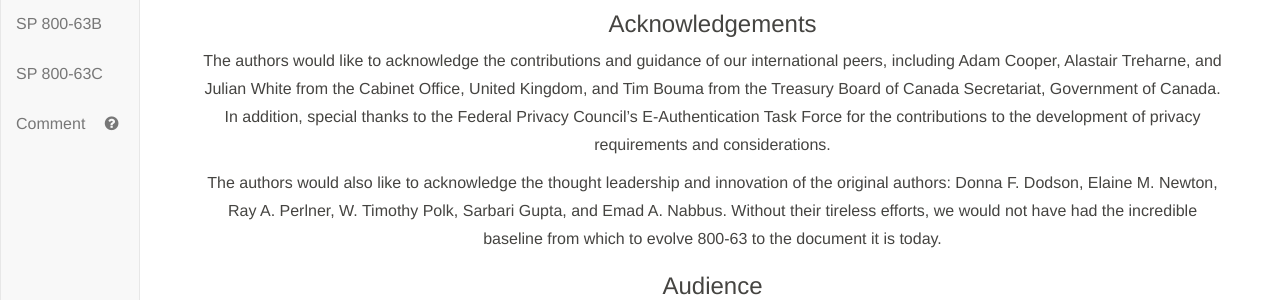
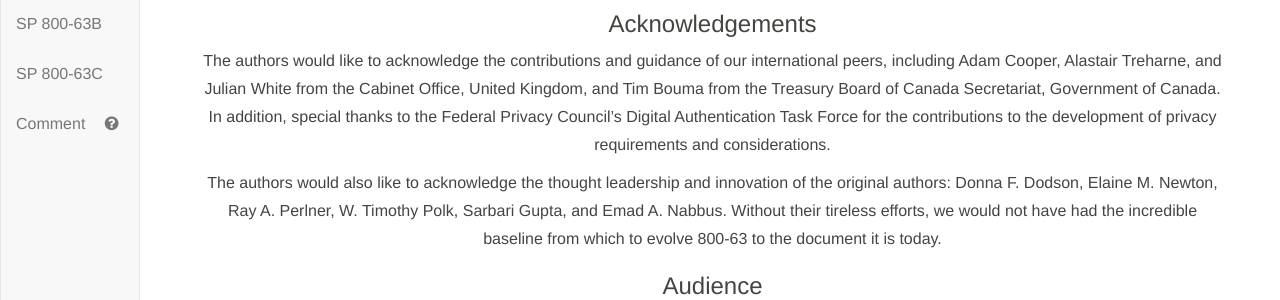
Before and after one commit to usnistgov/800-63-3, a Jekyll site: the page built from sp800-63a.md, in a window 1280 px wide and 900 px high, scrolled down 3001 px. Shown: the part 208-508 px from the top of the window. Built offline with Jekyll 4.4.1, drawn with Linux system fonts in a browser that asks for light colours; some of the changed text lies outside the part shown.

Commit message:
Fixed fenton pull comments

```diff
--- a/sp800-63a/cover.md
+++ b/sp800-63a/cover.md
@@ -151,7 +151,7 @@ authentication; credential service provider; electronic authentication; digital
 
 ### Acknowledgements
 
-The authors would like to acknowledge the contributions and guidance of our international peers, including Adam Cooper, Alastair Treharne, and Julian White from the Cabinet Office, United Kingdom, and Tim Bouma from the Treasury Board of Canada Secretariat, Government of Canada. In addition, special thanks to the Federal Privacy Council's E-Authentication Task Force for the contributions to the development of privacy requirements and considerations.
+The authors would like to acknowledge the contributions and guidance of our international peers, including Adam Cooper, Alastair Treharne, and Julian White from the Cabinet Office, United Kingdom, and Tim Bouma from the Treasury Board of Canada Secretariat, Government of Canada. In addition, special thanks to the Federal Privacy Council's Digital Authentication Task Force for the contributions to the development of privacy requirements and considerations.
 
 The authors would also like to acknowledge the thought leadership and innovation of the original authors: Donna F. Dodson, Elaine M. Newton, Ray A. Perlner, W. Timothy Polk, Sarbari Gupta, and Emad A. Nabbus.  Without their tireless efforts, we would not have had the incredible baseline from which to evolve 800-63 to the document it is today.
 
```
Also changed, not shown: sp800-63a/sec3_definitions.md (+3 -0 lines), sp800-63b/cover.md (+1 -1 lines), sp800-63c/cover.md (+1 -1 lines).
